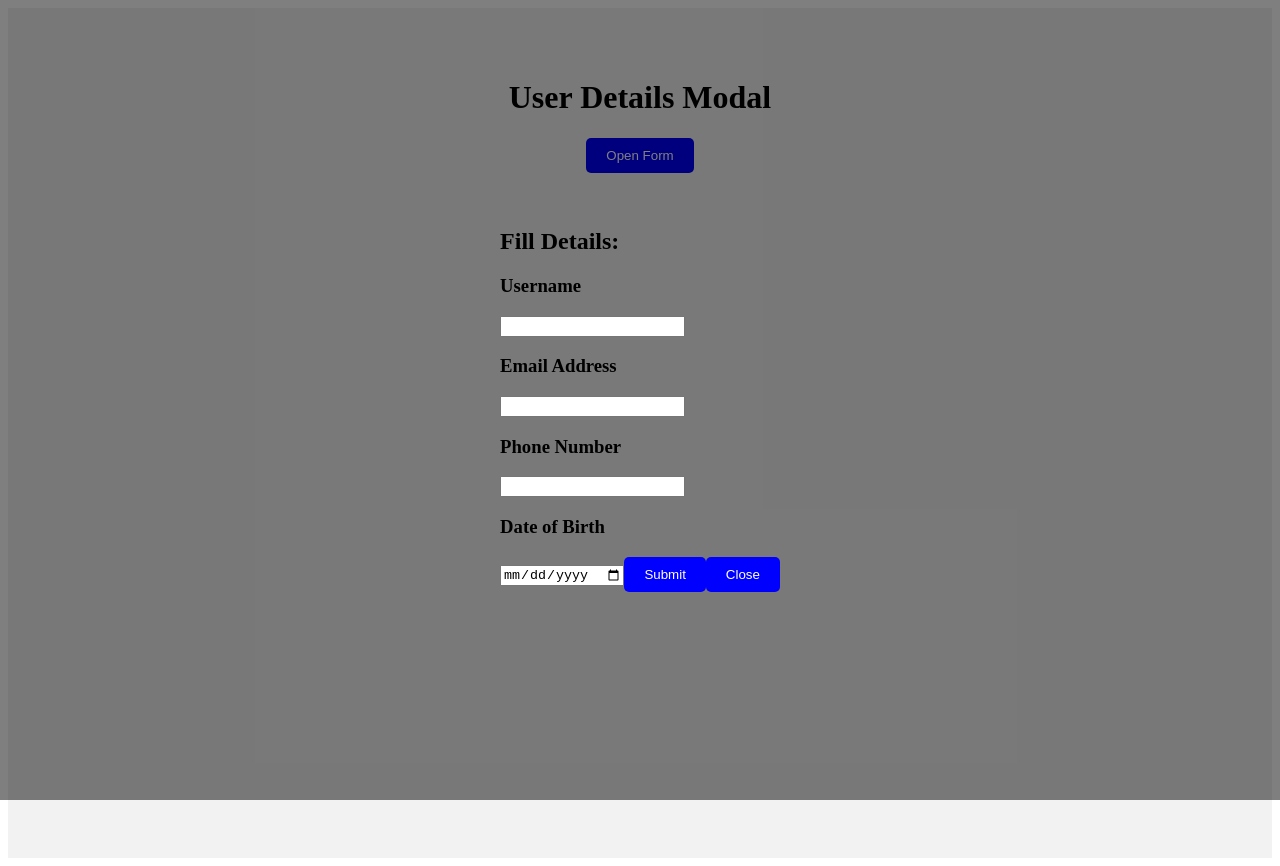
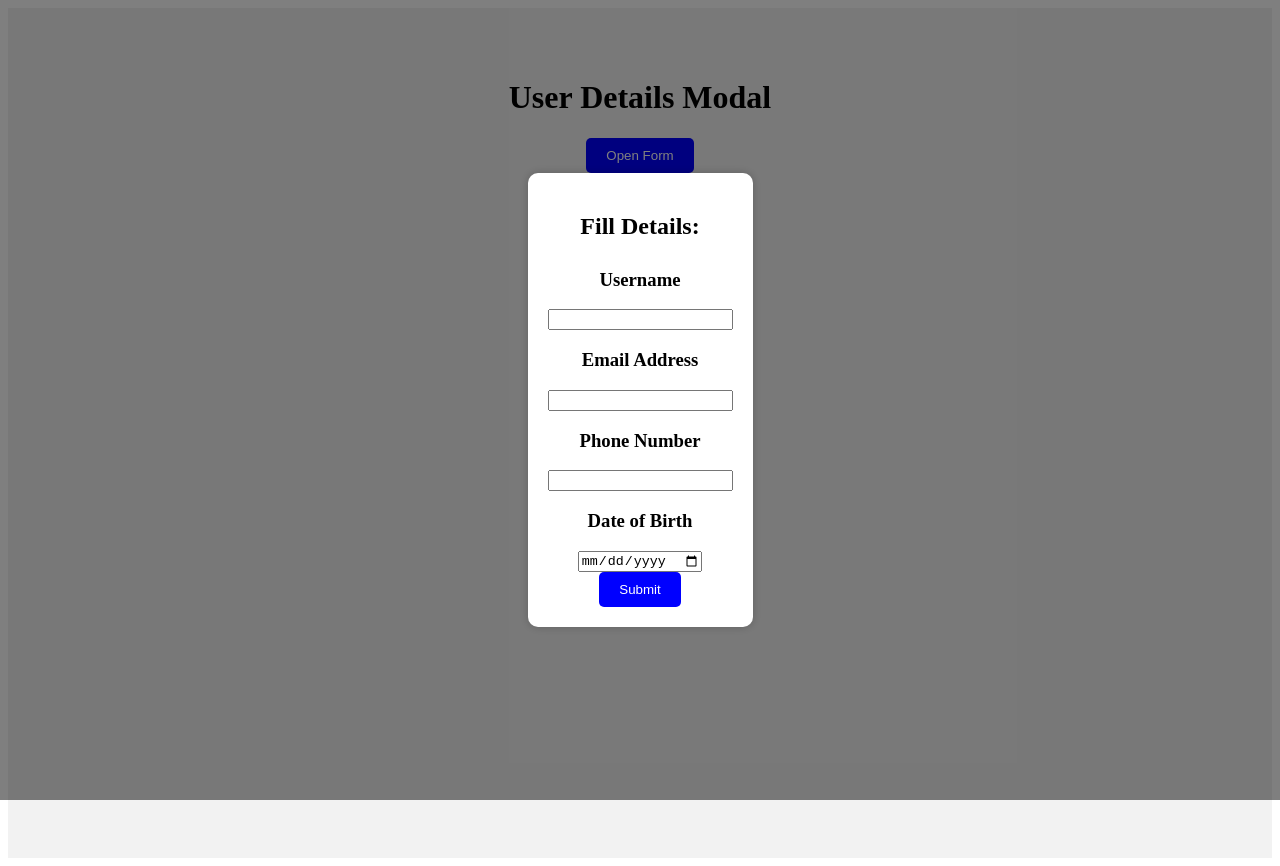
Before and after one commit to akgone38/xmodal, a React (Vite) app in the folder x_modal/: page / in a window 1280 px wide. Both pictures are taken after a click on the button "Open Form". Built offline with nearby package versions, Linux system fonts and the light colour scheme.

Commit message:
updated class name

```diff
--- a/x_modal/src/App.jsx
+++ b/x_modal/src/App.jsx
@@ -43,6 +43,7 @@ function App() {
       {isOpen && (
         <div className="modal-overlay" onClick={handleCloseModal}>
           <div className="modal">
+            <div className="modal-content">
               <h2>Fill Details:</h2>
               <h3>Username</h3>
               <input type="text" id="username" value={username} onChange={(e) => setUsername(e.target.value)} />
@@ -53,7 +54,8 @@ function App() {
               <h3>Date of Birth</h3>
               <input type="date" id="dob" value={dob} onChange={(e) => setDob(e.target.value)} />
               <button className="submit-button" onClick={handleSubmit}>Submit</button>
-            <button onClick={() => setIsOpen(false)}>Close</button>
+              {/* Remove the close button */}
+            </div>
           </div>
         </div>
       )}
```
Lines whose indentation alone changed are shown as unchanged.
